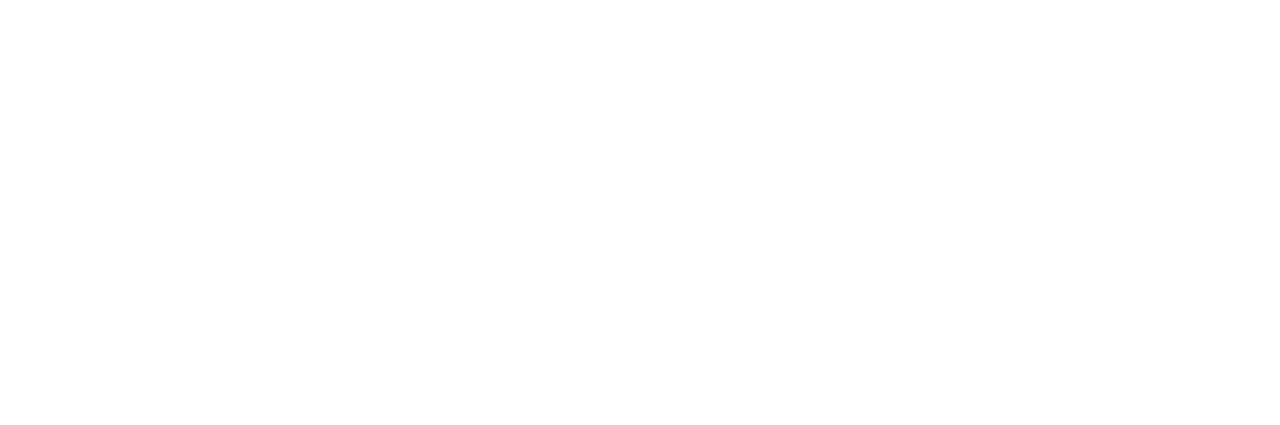
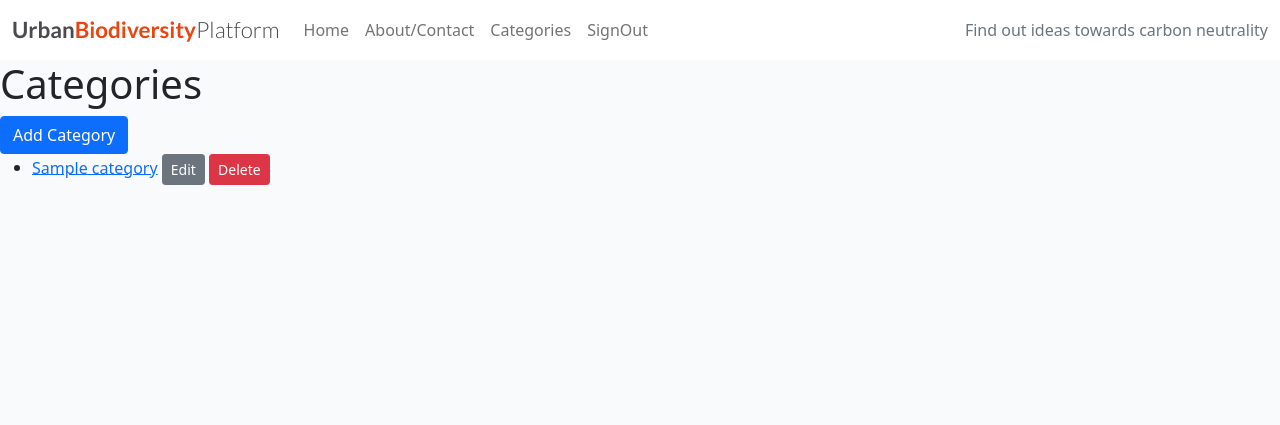
Before and after one commit to KikiBerg/urban-biodiversity-platform, a Django app: page /categories/ in a window 1280 px wide. Before the commit the part shown is empty. Shown: the top 425 px of the page. Run offline with Django 4.2, Linux system fonts and the light colour scheme; a user stored in the database is signed in; tables that the repository leaves empty hold one stand-in row (values such as "Sample post"); some libraries are stand-ins or nearby versions.

Commit message:
Define category_list template & update base.html

```diff
--- a/posts/templates/posts/category_list.html
+++ b/posts/templates/posts/category_list.html
@@ -0,0 +1,26 @@
+{% extends 'base.html' %}
+{% load static %}
+{% load crispy_forms_tags %}
+
+{% block content %}
+
+  <h1>Categories</h1>
+  {% if can_manage_categories %}
+  <a href="{% url 'category_create' %}" class="btn btn-primary">Add Category</a>
+  {% endif %}
+
+  <ul>
+    {% for category in categories %}
+      <li>
+        <a href="{% url 'category_post_list' category.name %}">{{ category.name }}</a>
+        {% if can_manage_categories %}
+        <a href="{% url 'category_update' category.pk %}" class="btn btn-sm btn-secondary">Edit</a>
+        <a href="{% url 'category_delete' category.pk %}" class="btn btn-sm btn-danger">Delete</a>
+        {% endif %}
+      </li>
+    {% empty %}
+      <li>No categories found.</li>
+    {% endfor %}
+  </ul>
+
+{% endblock %}
--- a/templates/base.html
+++ b/templates/base.html
@@ -52,7 +52,7 @@
                     </li>
                     <li class="nav-item">
                         <a class="nav-link {% if request.path == categories_url %}active" aria-current="page{% endif %}"
-                            href="#">Categories</a>
+                            href="{% url 'category_list' %}">Categories</a>
                     </li>
                     {% if user.is_authenticated %}
                     <li class="nav-item">
```
